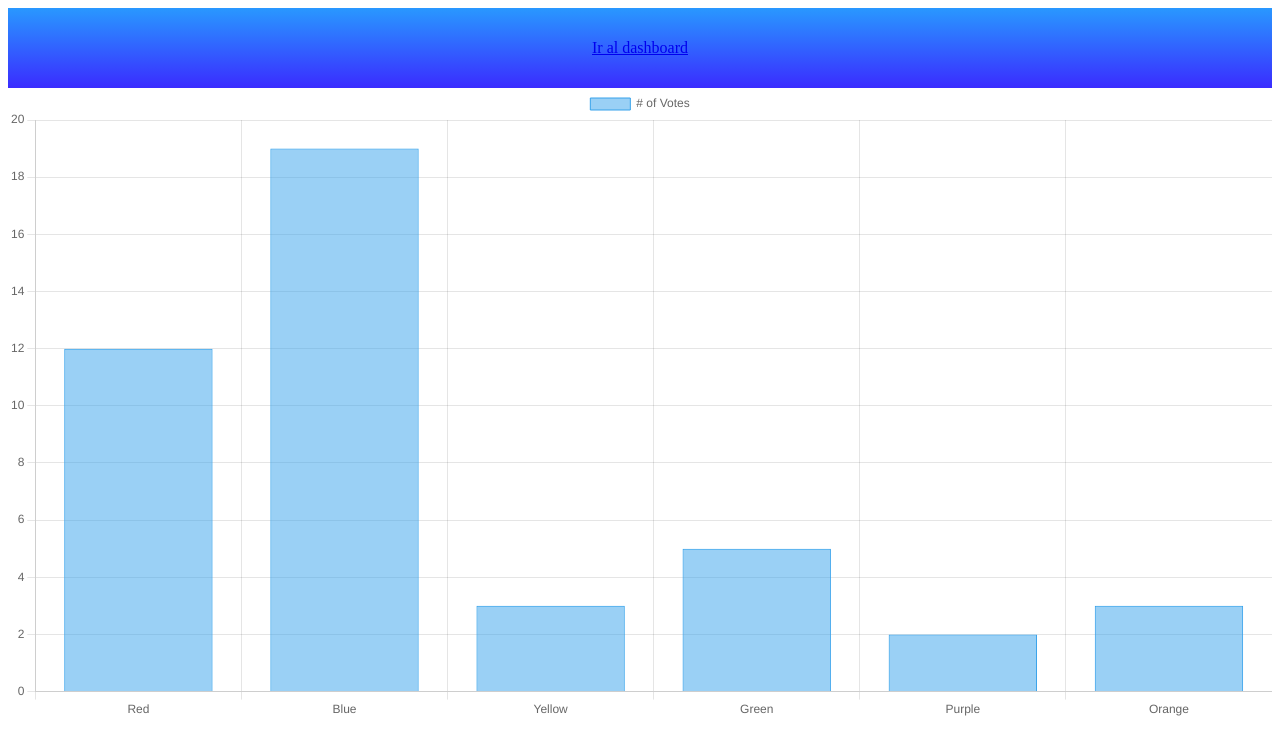
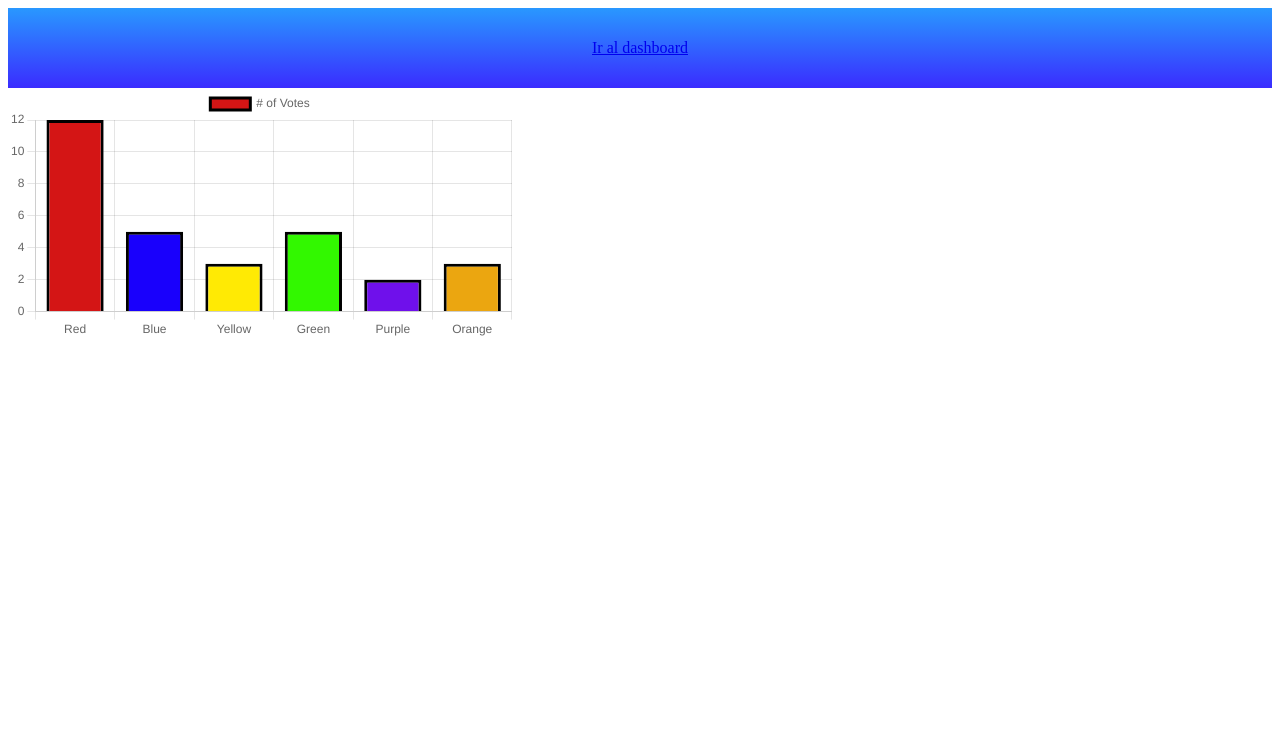
Before and after one commit to zack2141/Practica_Graficos, a plain HTML site: page Graficos_Chart/Grafico_Barra.html in a window 1280 px wide. Drawn offline with nearby package versions, Linux system fonts and the light colour scheme.

Commit message:
aplicación del grafico de barra

```diff
--- a/Graficos_Chart/Grafico_Barra.html
+++ b/Graficos_Chart/Grafico_Barra.html
@@ -6,6 +6,7 @@
     <meta name="viewport" content="width=device-width, initial-scale=1.0">
     <title>Document</title>
     <link rel="stylesheet" href="../estilo_Navegador.css">
+    <link rel="stylesheet" href="generl.css">
 </head>
 
 <body>
@@ -13,7 +14,7 @@
         <a href="../Dashboard.html"> Ir al dashboard</a>
     </nav>
 
-    <div>
+    <div class="estandar_tamano">
         <canvas id="myChart"></canvas>
     </div>
 
--- a/Graficos_Chart/JS/Barra.js
+++ b/Graficos_Chart/JS/Barra.js
@@ -1,18 +1,27 @@
 
 function grafico_barra(){
 
+    //  donde se va a representar nuestro grafico
     const ctx = document.getElementById('myChart');
 
+   // inico de nuestro grafico
   new Chart(ctx, {
     type: 'bar',
+    // toda la informacion para representar el grafico
     data: {
+        // titulos de cada barra
       labels: ['Red', 'Blue', 'Yellow', 'Green', 'Purple', 'Orange'],
       datasets: [{
+
         label: '# of Votes',
-        data: [12, 19, 3, 5, 2, 3],
-        borderWidth: 1
+        // los datos segun los titulos establecidos
+        data: [12, 5, 3, 5, 2, 3],
+        borderWidth: 3,
+        backgroundColor:['#d41515ff','#1900fcff','#ffea04ff','#32f800ff', ' #6f10ebff','#eba610ff'],
+        borderColor: ['#000000ff'],
       }]
     },
+
     options: {
       scales: {
         y: {
--- /dev/null
+++ b/Graficos_Chart/generl.css
@@ -0,0 +1,3 @@
+.estandar_tamano{
+    width: 40%;
+}
```
